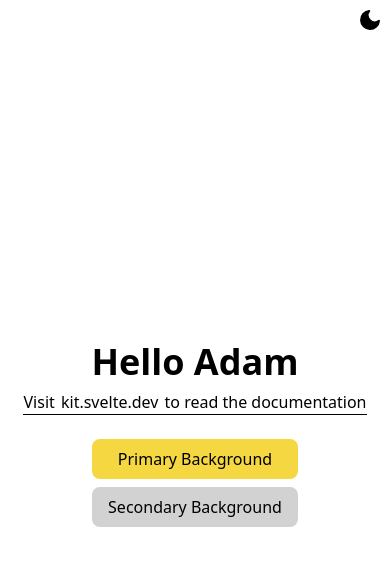
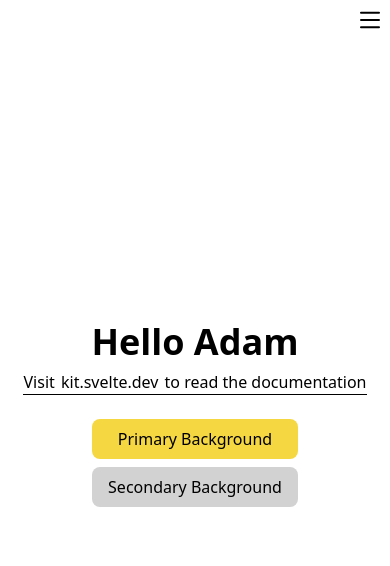
Before and after one commit to efergus/fermidle, a SvelteKit app: page / in a window 390 px wide. Shown: the top 566 px of the page. Built offline with nearby package versions, Linux system fonts and the light colour scheme.

Commit message:
Add hamburger slide-out menu

```diff
--- a/src/routes/+page.svelte
+++ b/src/routes/+page.svelte
@@ -1,9 +1,12 @@
 <script>
 	import DarkModeButton from './DarkModeButton.svelte';
+	import HamburgerMenu from './HamburgerMenu.svelte';
 </script>
 
 <div class="w-full h-screen vrt justify-stretch bg-theme">
-	<div class="w-full hrz justify-end"><DarkModeButton /></div>
+	<div class="w-full hrz justify-end">
+		<HamburgerMenu><DarkModeButton /></HamburgerMenu>
+	</div>
 	<div class="vrt center gap-2 grow">
 		<h1>Hello Adam</h1>
 		<p class="border-b">
--- a/src/routes/DarkModeButton.svelte
+++ b/src/routes/DarkModeButton.svelte
@@ -2,13 +2,7 @@
 	import Moon from './Moon.svelte';
 </script>
 
-<label class="fill-contrast hover:bg-primary p-1 m-1 rounded-lg cursor-pointer">
-	<input
-		type="checkbox"
-		class="hidden dark-mode-toggle"
-		on:change={(e) => {
-			console.log(e.currentTarget.checked);
-		}}
-	/>
+<label class="fill-contrast hover:bg-primary p-1 m-1 rounded-lg cursor-pointer block">
+	<input type="checkbox" class="hidden dark-mode-toggle" />
 	<Moon />
 </label>
--- /dev/null
+++ b/src/routes/HamburgerMenu.svelte
@@ -0,0 +1,70 @@
+<script>
+	export let open = false;
+</script>
+
+<div class="relative">
+	<div class="menu">
+		<slot />
+		<label class="menu">
+			<input type="checkbox" class="menu hidden" bind:checked={open} />
+			<svg
+				xmlns="http://www.w3.org/2000/svg"
+				width="24"
+				height="24"
+				viewBox="-12 -12 24 24"
+				fill="none"
+				stroke="currentColor"
+				stroke-width="2"
+				stroke-linecap="round"
+				stroke-linejoin="round"
+				class="feather feather-menu"
+				><line class="line1" x1="-9" y1="0" x2="9" y2="0"></line><line
+					class="line2"
+					x1="-9"
+					y1="0"
+					x2="9"
+					y2="0"
+				></line><line class="line3" x1="-9" y1="0" x2="9" y2="0"></line></svg
+			>
+		</label>
+	</div>
+</div>
+
+<style lang="postcss">
+	div.menu {
+		transform: translateY(-100%);
+		@apply absolute top-0 right-0 transition-transform;
+	}
+	div.menu:has(label > input.menu:checked) {
+		transform: translateY(0);
+	}
+	label.menu {
+		@apply p-2 absolute bottom-0 right-0 translate-y-full;
+	}
+
+	line {
+		transition-property: transform;
+		transition-duration: 150ms;
+		transition-timing-function: cubic-bezier(0.4, 0, 0.2, 1);
+	}
+	.line1 {
+		transform: translateY(30%);
+	}
+	.line2 {
+		transform: scaleX(1);
+	}
+	.line3 {
+		transform: translateY(-30%);
+	}
+	input.menu:checked ~ svg > line.line1 {
+		transform: translateY(0) rotate(-45deg);
+	}
+
+	input.menu:checked ~ svg > line.line2 {
+		transform: scaleX(0);
+	}
+
+	input.menu:checked ~ svg > line.line3 {
+		transform: translateY(0) rotate(45deg);
+	}
+</style>
--- /dev/null
+++ b/src/routes/Menu.svelte
@@ -0,0 +1,18 @@
+<svg
+	xmlns="http://www.w3.org/2000/svg"
+	width="24"
+	height="24"
+	viewBox="0 0 24 24"
+	fill="none"
+	stroke="currentColor"
+	stroke-width="2"
+	stroke-linecap="round"
+	stroke-linejoin="round"
+	class="feather feather-menu"
+	><line x1="3" y1="12" x2="21" y2="12"></line><line x1="3" y1="6" x2="21" y2="6"></line><line
+		x1="3"
+		y1="18"
+		x2="21"
+		y2="18"
+	></line></svg
+>
```
